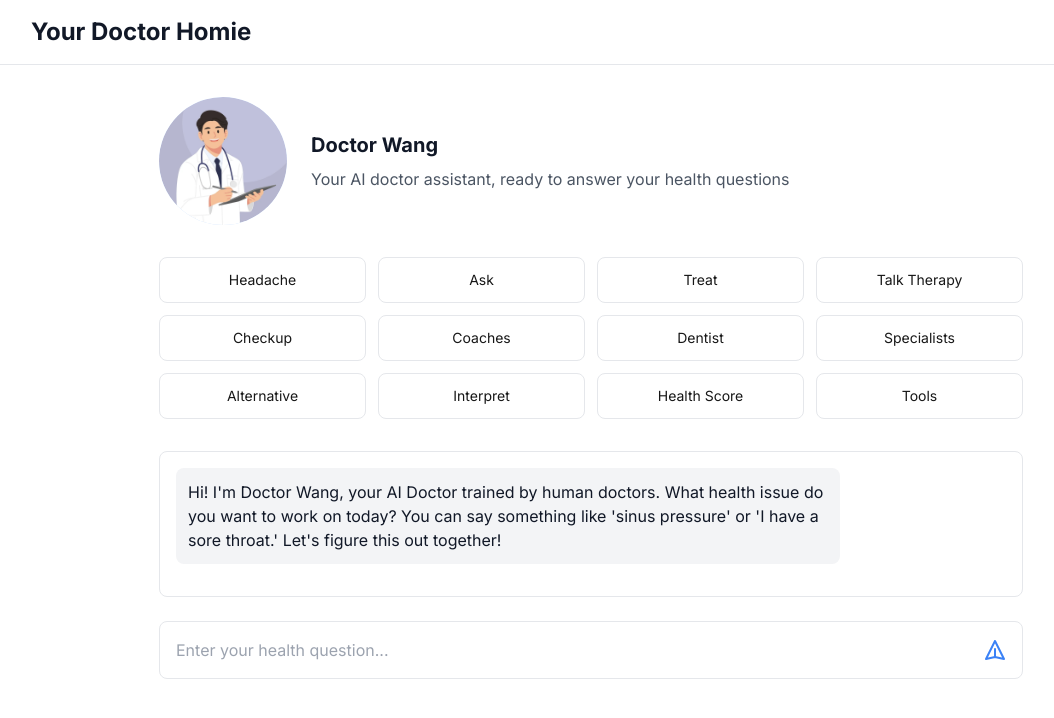
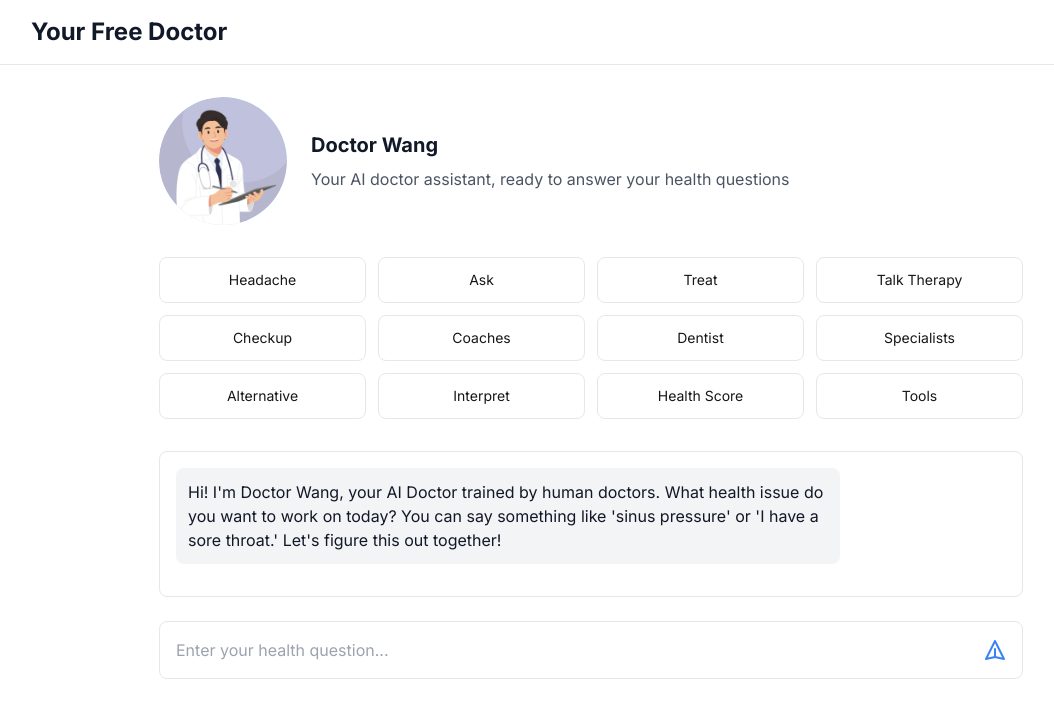
Before and after one commit to xiaotukema/best-ai-doctor, a Next.js app: page / in a window 1280 px wide. Shown: the top 718 px of the page, without its empty margins (49-1103 px from the left). Built offline with nearby package versions, Linux system fonts and the light colour scheme.

Commit message:
更新页面标题为Your Free Doctor并添加打字效果

```diff
--- a/app/page.tsx
+++ b/app/page.tsx
@@ -123,7 +123,7 @@
     <div className="min-h-screen bg-white dark:bg-gray-900 flex flex-col">
       <header className="border-b border-gray-200 dark:border-gray-800 py-4">
         <div className="max-w-6xl mx-auto px-4 flex justify-between items-center">
-          <h1 className="text-2xl font-bold text-gray-900 dark:text-white">Your Doctor Homie</h1>
+          <h1 className="text-2xl font-bold text-gray-900 dark:text-white">Your Free Doctor</h1>
         </div>
       </header>
 
```
